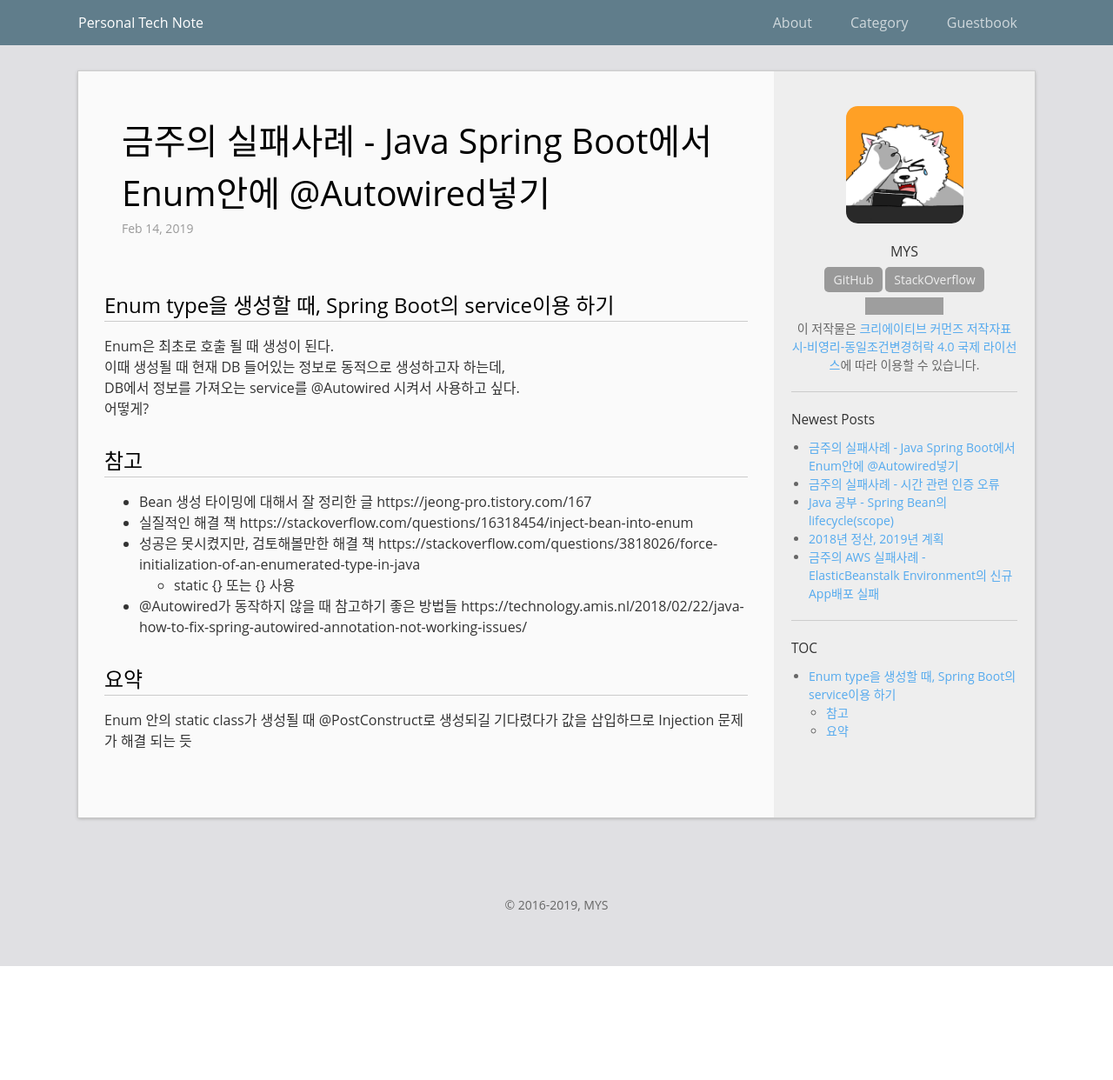
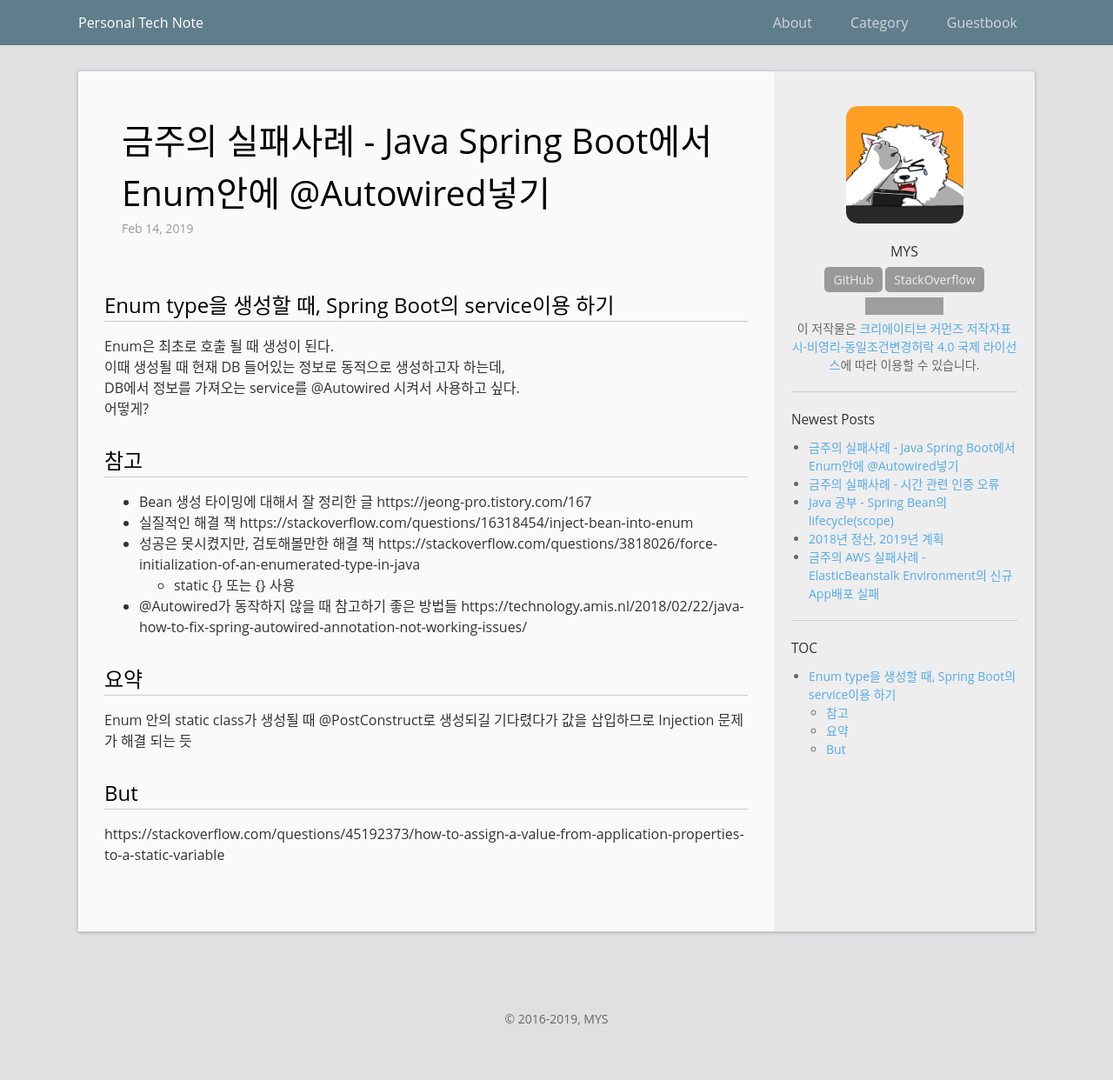
Before and after one commit to mystria/mystria.github.io, a Jekyll site: the page built from _posts/2019-02-14-fail-case-autowired-in-enum.md, in a window 1280 px wide. Shown: the whole page at 87% size. Built offline with Jekyll 4.4.1, drawn with Linux system fonts in a browser that asks for light colours; comment, search, counter and statistics services are not loaded; before the commit the page ends 1111 px from its top, so only the background shows below that; grey boxes are pictures that could not be loaded.

Commit message:
add content

```diff
--- a/_posts/2019-02-14-fail-case-autowired-in-enum.md
+++ b/_posts/2019-02-14-fail-case-autowired-in-enum.md
@@ -21,3 +21,6 @@ DB에서 정보를 가져오는 service를 @Autowired 시켜서 사용하고 싶
 
 ## 요약
 Enum 안의 static class가 생성될 때 @PostConstruct로 생성되길 기다렸다가 값을 삽입하므로 Injection 문제가 해결 되는 듯
+
+## But
+https://stackoverflow.com/questions/45192373/how-to-assign-a-value-from-application-properties-to-a-static-variable
```
